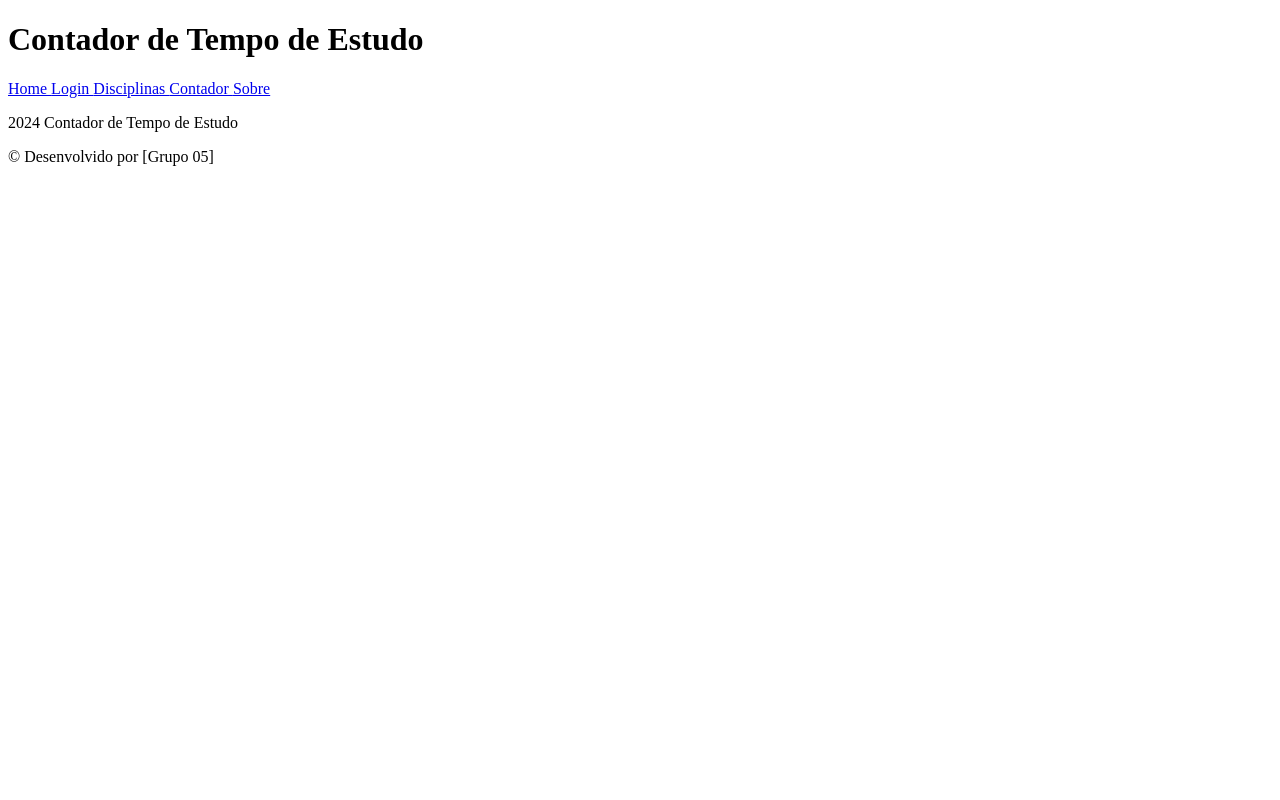
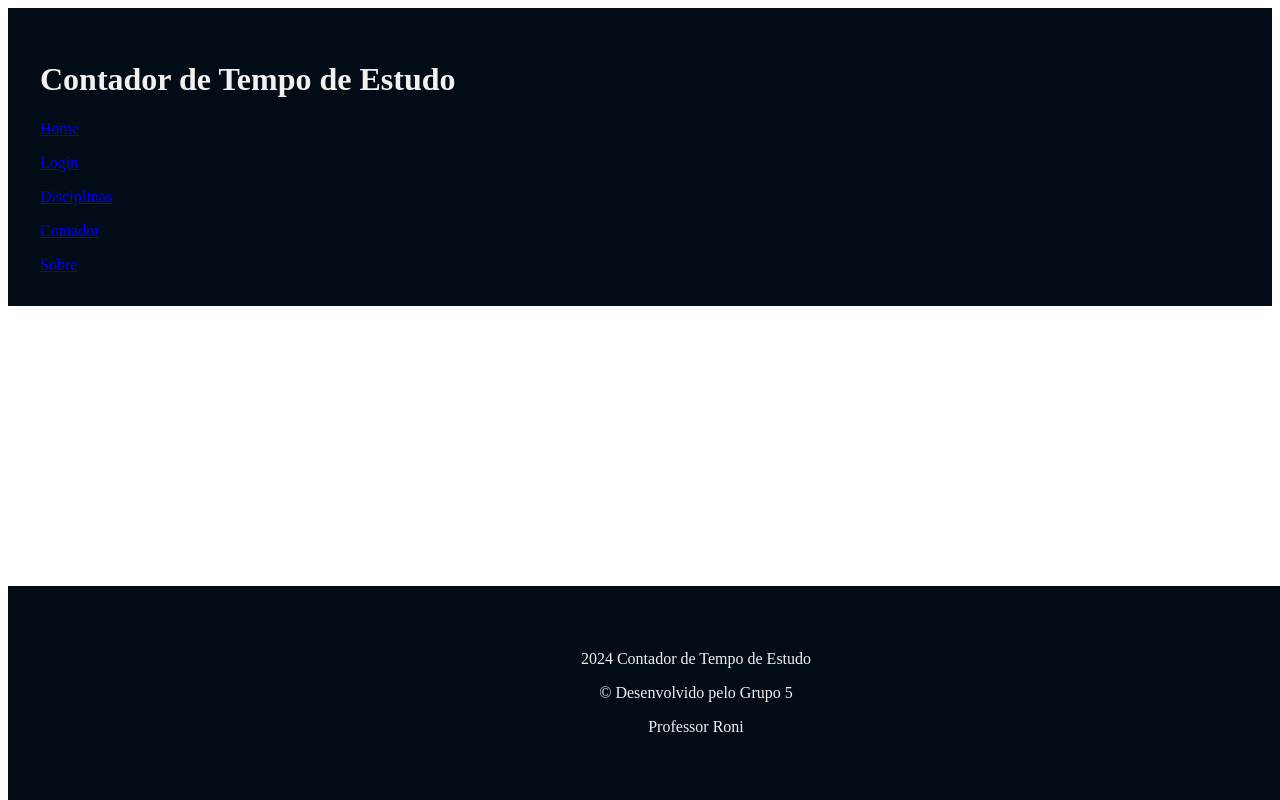
Before and after one commit to DaviSoaresA/ProjetoFinalReact, a React (Vite) app: page / in a window 1280 px wide. Built offline with nearby package versions, Linux system fonts and the light colour scheme.

Commit message:
Organização modules

```diff
--- a/src/components/Footer/Footer.module.css
+++ b/src/components/Footer/Footer.module.css
@@ -1,7 +1,7 @@
 .footer {
-    padding: 1rem;
-    background-color: #2d3e50;
-    color: #fff;
+    padding: 3rem;
+    background-color: #020c17;
+    color: #f3f0f0;
     text-align: center;
     position: fixed;
     width: 100%;
--- a/src/components/Footer/index.jsx
+++ b/src/components/Footer/index.jsx
@@ -1,11 +1,12 @@
 import React from "react";
-import "./Footer.module.css";
+import * as styles from "./Footer.module.css";
 
 export default function Footer() {
   return (
-    <footer className="footer">
+    <footer className={styles.footer}>
       <p> {new Date().getFullYear()} Contador de Tempo de Estudo</p>
-      <p> &copy; Desenvolvido por [Grupo 05]</p>
+      <p> &copy; Desenvolvido pelo Grupo 5 </p>
+      <p> Professor Roni </p>
     </footer>
   );
 }
--- a/src/components/Header/Header.module.css
+++ b/src/components/Header/Header.module.css
@@ -2,14 +2,14 @@
     display: flex;
     justify-content: space-between;
     align-items: center;
-    padding: 1rem;
-    background-color: #2d3e50;
-    color: #fff;
+    padding: 2rem;
+    background-color: #020c17;
+    color: #f3f0f0;
 }
 
 .header nav a {
     margin: 0 10px;
-    color: #fff;
+    color: #085913;
     text-decoration: none;
 }
 
--- a/src/components/Header/index.jsx
+++ b/src/components/Header/index.jsx
@@ -1,17 +1,21 @@
 import React from "react";
 import { Link } from "react-router-dom";
-import "./Header.module.css";
+import * as styles from "./Header.module.css";
 
 export default function Header() {
   return (
-    <header className="header">
+    <header className={styles.header}>
       <div>
         <h1> Contador de Tempo de Estudo </h1>
 
         <Link to="/"> Home </Link>
+        <p></p>
         <Link to="/login"> Login </Link>
+        <p></p>
         <Link to="/disciplinas"> Disciplinas </Link>
+        <p></p>
         <Link to="/contador"> Contador </Link>
+        <p></p>
         <Link to="/sobre"> Sobre </Link>
       </div>
     </header>
--- /dev/null
+++ b/src/pages/Error/Error.module.css
@@ -0,0 +1,4 @@
+.error {
+    text-align: center;
+    padding: 2rem;
+}
--- a/src/pages/Error/index.jsx
+++ b/src/pages/Error/index.jsx
@@ -1,12 +1,13 @@
 import React from "react";
 import Header from "../../components/Header";
 import Footer from "../../components/Footer";
+import * as styles from "./Error.module.css";
 
 export default function Error() {
   return (
     <div>
       <Header />
-      <h1>Error</h1>
+      <h1> Erro 404 - Página não encontrada - </h1>
       <Footer />
     </div>
   );
```
Also changed, not shown: src/pages/Error/Error.modules.css (deleted).
